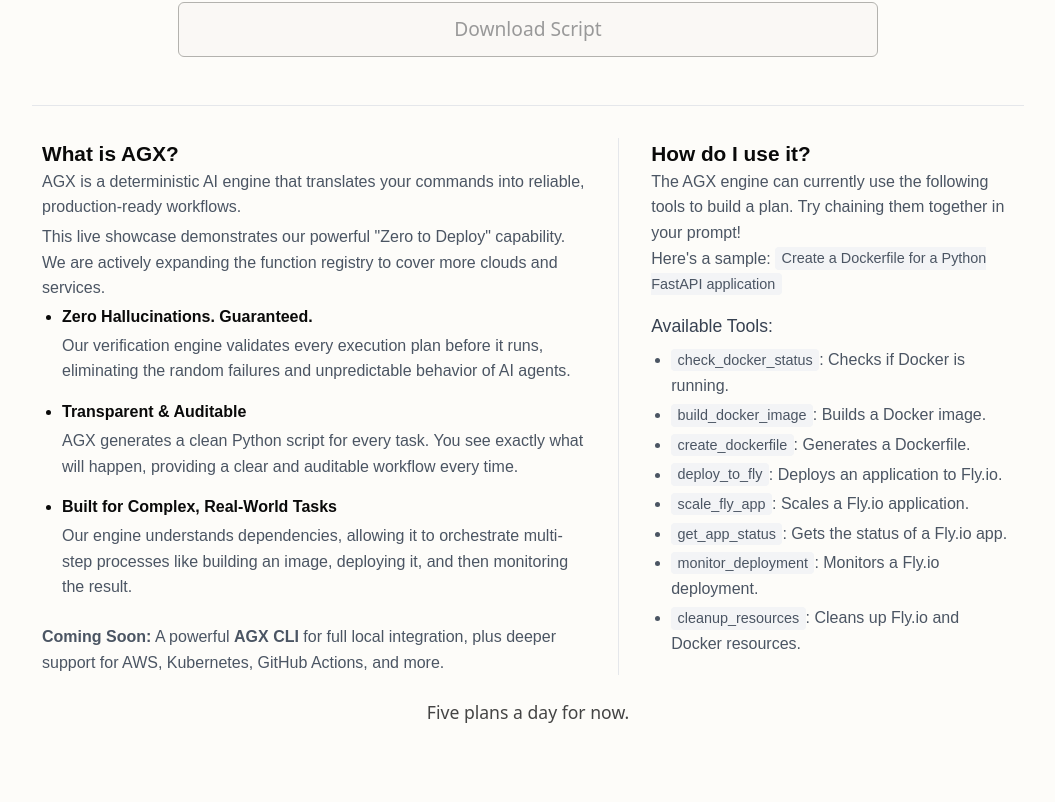
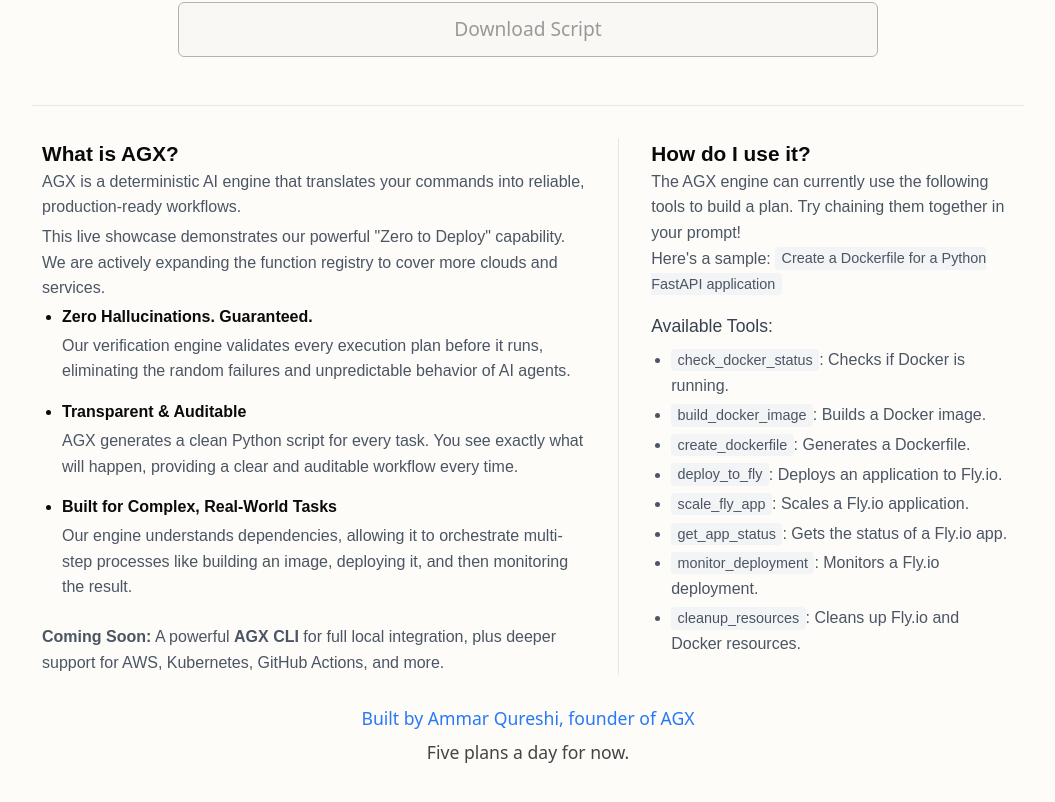
Before and after one commit to AmmarQuresh1/AGX, a Next.js app in the folder agx_frontend/: page / in a window 1280 px wide. Shown: the part 569-1371 px from the top of the page, without its empty margins (112-1167 px from the left). Built offline with nearby package versions, Linux system fonts and the light colour scheme.

Commit message:
add: link to linkedin

```diff
--- a/agx_frontend/app/page.tsx
+++ b/agx_frontend/app/page.tsx
@@ -324,7 +324,9 @@
           </div>
         </div>
       </div>
-      <p style={{ marginTop: 24, color: "#444", fontSize: "1.1rem", paddingBottom: "4rem", }}>
+      {/*footer*/}
+      <a href="https://www.linkedin.com/in/ammar-qureshi-083831274" style={{color: "#2779F6", marginTop: 30, fontSize: "1.1rem"}}>Built by Ammar Qureshi, founder of AGX</a>
+      <p style={{ marginTop: 8, color: "#444", fontSize: "1.1rem", paddingBottom: "4rem", }}>
         Five plans a day for now.
       </p>
       <SpeedInsights />
```
